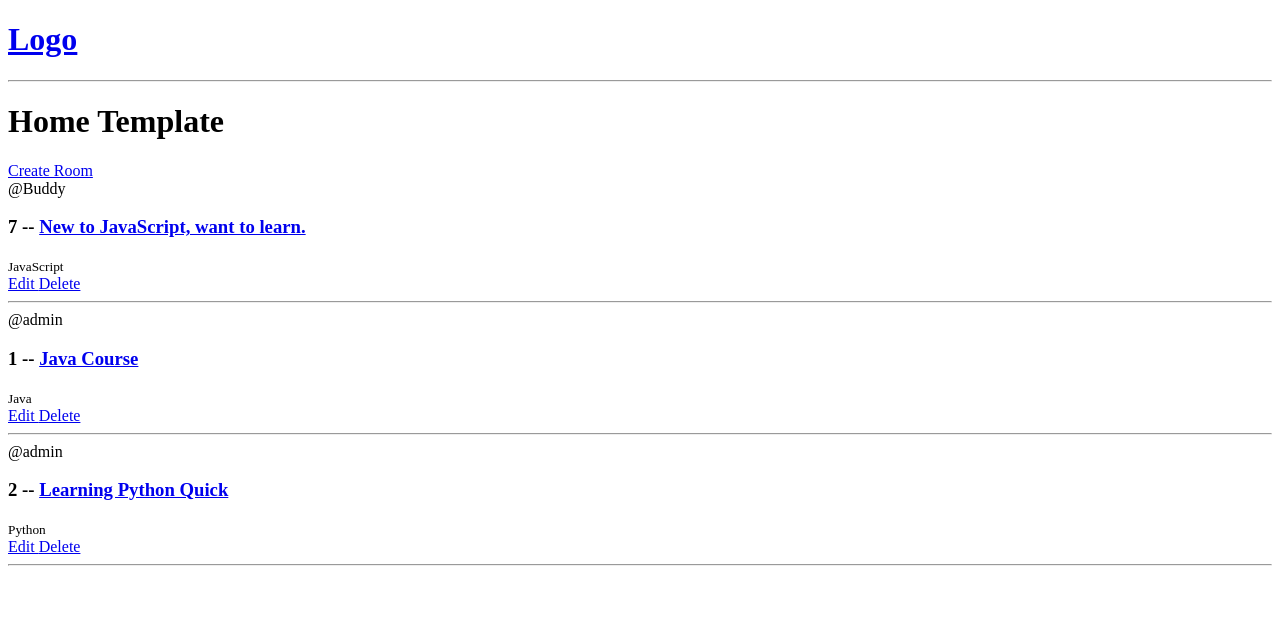
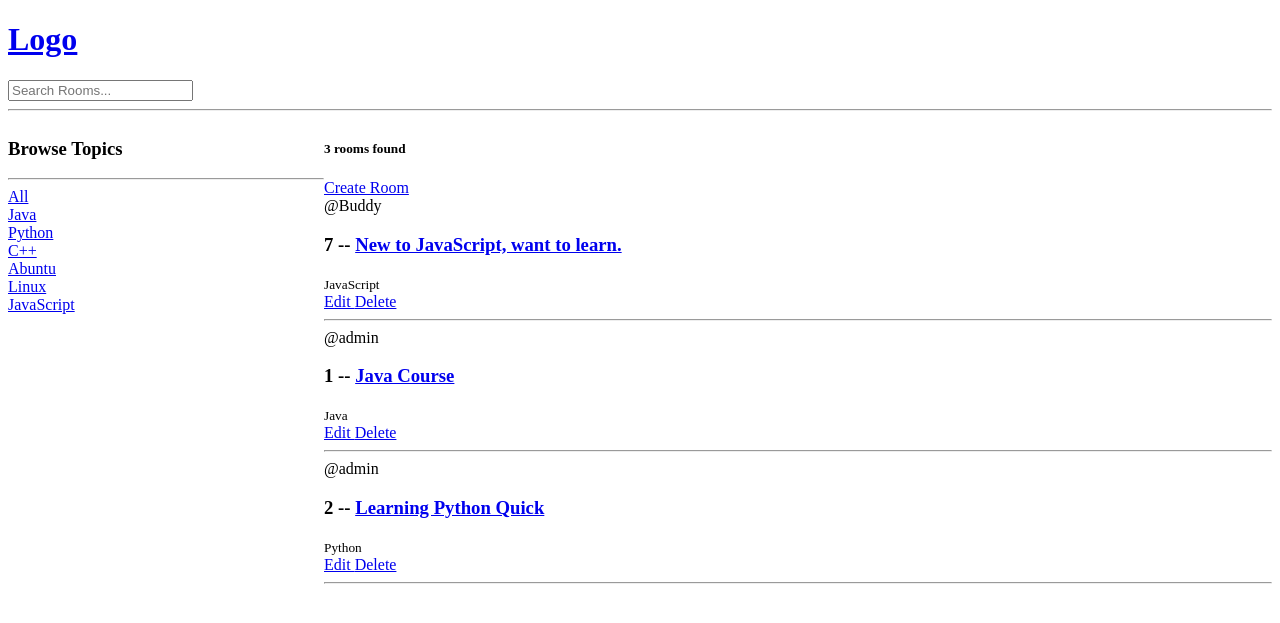
Before and after one commit to denis-scher/study_bud, a Django app: page / in a window 1280 px wide. Shown: the top 623 px of the page. Run offline with Django 4.2, Linux system fonts and the light colour scheme; data comes from the database, SQL or seed files in the repository; both versions use the stored data as it was after the commit.

Commit message:
added a search bar

```diff
--- a/base/templates/base/home.html
+++ b/base/templates/base/home.html
@@ -1,11 +1,41 @@
 {% extends 'main.html' %}
 {% block content %}
-<h1>Home Template</h1>
 
-<div>
-    <a href="{% url 'create-room' %}">Create Room </a>
+<style>
+    .home-container{
+        display: grid;
+        grid-template-columns: 1fr 3fr;
+    }
+</style>
+
+
+<div class="home-container">
+
     <div>
-        {% for room in rooms %}
+        <h3>Browse Topics</h3>
+        <hr>
+        <div>
+            <a href="{% url 'home' %}">All</a>
+        </div>
+        {% for topic in topics%}
+            <div>
+                <a href="{% url 'home' %}?q={{topic.name}}">{{topic.name}}</a>
+            </div>
+        {% endfor%}
+
+    </div>
+
+    <div>
+        <h5>
+            {% if  room_count == 1 %}
+                {{room_count}} room found
+            {% else %}
+                {{room_count}} rooms found
+            {% endif %}
+        </h5>
+        <a href="{% url 'create-room' %}">Create Room </a>
+        <div>
+            {% for room in rooms %}
 
             <div>
                 <span>@{{room.host.username}}</span>
@@ -16,8 +46,11 @@
                 <hr>
             </div>
 
-        {% endfor %}
+            {% endfor %}
+        </div>
     </div>
+
+
 </div>
 
 {% endblock %}
--- a/base/views.py
+++ b/base/views.py
@@ -1,5 +1,6 @@
 from django.shortcuts import render, redirect
-from .models import Room
+from django.db.models import Q
+from .models import Room, Topic
 from .forms import RoomForm
 # like actions in android studio
 # Create your views here.
@@ -12,8 +13,17 @@ from .forms import RoomForm
 
 
 def home(request):
-    rooms = Room.objects.all()
-    context = {'rooms': rooms}
+    q = request.GET.get('q')
+    if q is None:
+        rooms = Room.objects.all()
+    else:
+        rooms = Room.objects.filter(Q(topic__name__icontains=q) | Q(name__icontains=q) |
+                                    Q(description__icontains=q))
+    room_count = rooms.count()
+    topics = Topic.objects.all()
+    context = {'rooms': rooms,
+               'topics': topics,
+               'room_count': room_count}
     return render(request, 'base/home.html', context)
 
 
--- a/templates/navbar.html
+++ b/templates/navbar.html
@@ -2,4 +2,8 @@
     <h1>Logo</h1>
 </a>
 
+<form method="GET" action="{% url 'home'%}">
+    <input type="text" name="q" placeholder="Search Rooms..."/>
+</form>
+
 <hr>
```
Also changed, not shown: db.sqlite3.
